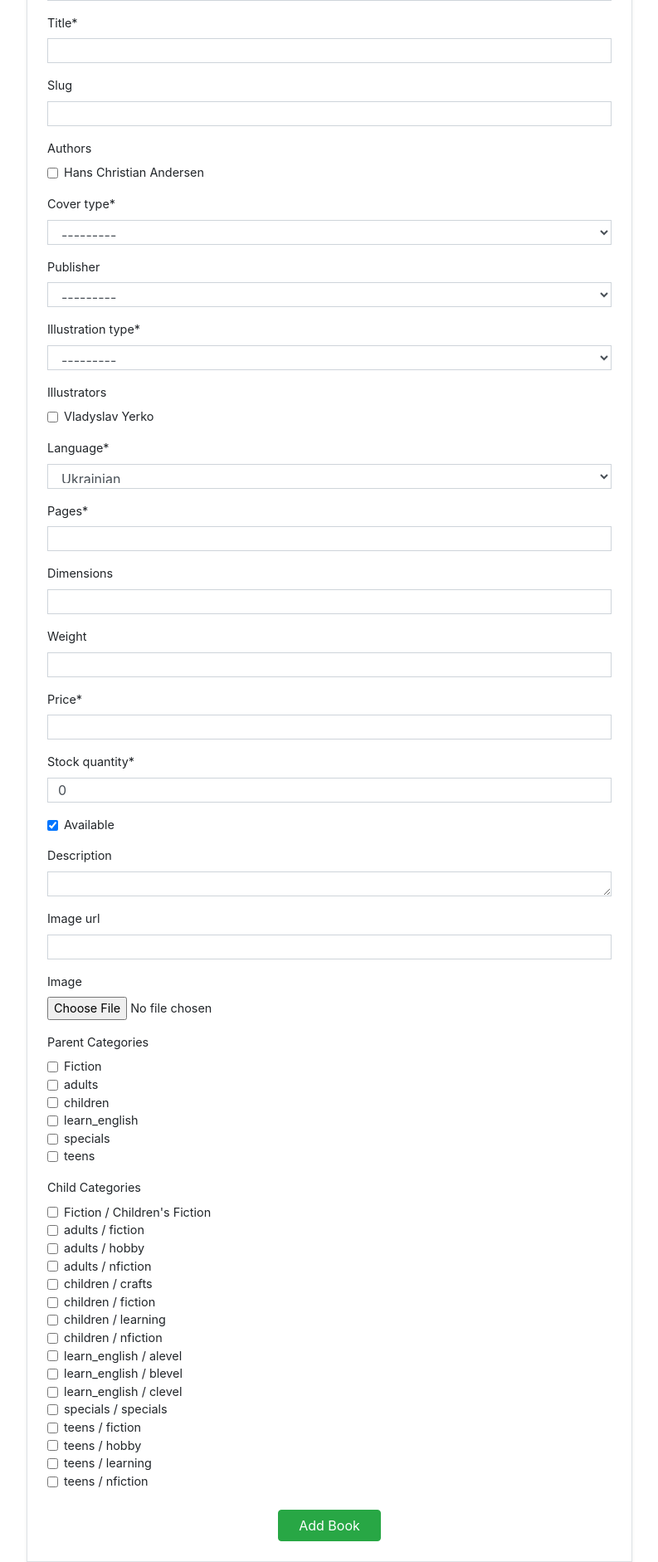
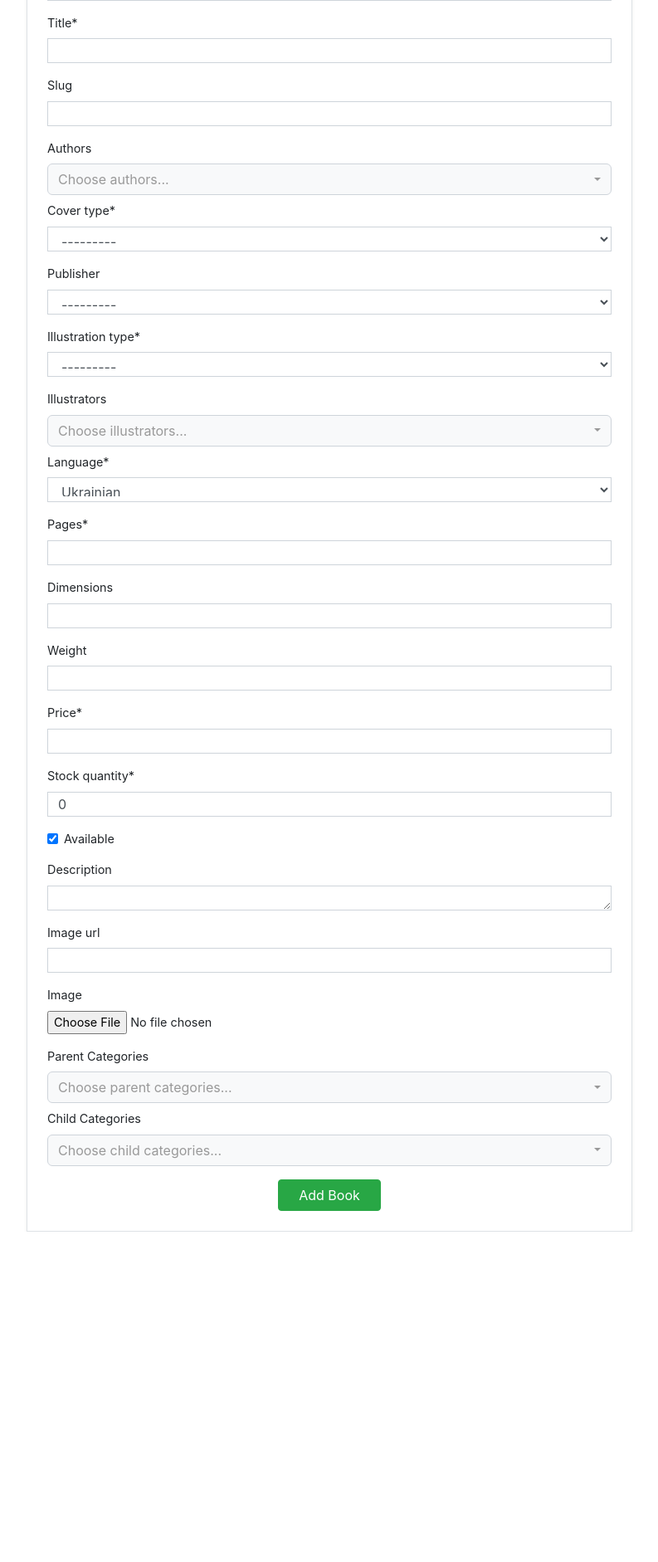
Before and after one commit to Algety/bookstore, a Django app: page /books/add/ in a window 1280 px wide. Shown: the part 292-2174 px from the top of the page at 83% size, without its empty margins (243-1036 px from the left). After the commit the page ends 1776 px from the top, so only its background shows below. Run offline with Django 3.2, Linux system fonts and the light colour scheme; data comes from the database, SQL or seed files in the repository; some libraries are stand-ins or nearby versions; some web fonts are replaced.

Commit message:
Bootstrap dropdwn with multiselect for add_book page

```diff
--- a/books/forms.py
+++ b/books/forms.py
@@ -1,29 +1,65 @@
 from django import forms
 from .models import Book, Category, BookContributor
+
+
+class MultiSelectDropdownWidget(forms.CheckboxSelectMultiple):
+    """Custom widget that renders as a dropdown with checkboxes"""
+
+    def __init__(self, attrs=None):
+        default_attrs = {'class': 'form-select-multiple-checkbox'}
+        if attrs:
+            default_attrs.update(attrs)
+        super().__init__(attrs=default_attrs)
+
+    class Media:
+        css = {
+            'all': ('https://cdn.jsdelivr.net/npm/bootstrap-select@1.14.0-beta3/dist/css/bootstrap-select.min.css',)
+        }
+        js = ('https://cdn.jsdelivr.net/npm/bootstrap-select@1.14.0-beta3/dist/js/bootstrap-select.min.js',)
 
 
 class BookForm(forms.ModelForm):
     # Separate fields for parent and child categories
     parent_categories = forms.ModelMultipleChoiceField(
         queryset=Category.objects.filter(parent__isnull=True, active=True).order_by('name'),
-        widget=forms.CheckboxSelectMultiple(attrs={'class': 'form-check-input'}),
+        widget=forms.SelectMultiple(attrs={
+            'class': 'selectpicker form-control',
+            'data-live-search': 'true',
+            'data-actions-box': 'true',
+            'title': 'Choose parent categories...'
+        }),
         required=False,
         label="Parent Categories"
     )
 
     child_categories = forms.ModelMultipleChoiceField(
         queryset=Category.objects.filter(parent__isnull=False, active=True).order_by('parent__name', 'name'),
-        widget=forms.CheckboxSelectMultiple(attrs={'class': 'form-check-input'}),
+        widget=forms.SelectMultiple(attrs={
+            'class': 'selectpicker form-control',
+            'data-live-search': 'true',
+            'data-actions-box': 'true',
+            'title': 'Choose child categories...'
+        }),
         required=False,
         label="Child Categories"
     )
 
     class Meta:
         model = Book
-        exclude = ['categories']  # Exclude the original categories field
+        exclude = ['categories']
         widgets = {
-            'authors': forms.CheckboxSelectMultiple(attrs={'class': 'form-check-input'}),
-            'illustrators': forms.CheckboxSelectMultiple(attrs={'class': 'form-check-input'}),
+            'authors': forms.SelectMultiple(attrs={
+                'class': 'selectpicker form-control',
+                'data-live-search': 'true',
+                'data-actions-box': 'true',
+                'title': 'Choose authors...'
+            }),
+            'illustrators': forms.SelectMultiple(attrs={
+                'class': 'selectpicker form-control',
+                'data-live-search': 'true',
+                'data-actions-box': 'true',
+                'title': 'Choose illustrators...'
+            }),
         }
 
     def __init__(self, *args, **kwargs):
--- a/books/templates/books/add_book.html
+++ b/books/templates/books/add_book.html
@@ -3,35 +3,33 @@
 {% load crispy_forms_tags %}
 
 {% block extra_css %}
-    {{ form.media.css }}
+    <link rel="stylesheet" href="https://cdn.jsdelivr.net/npm/bootstrap-select@1.14.0-beta3/dist/css/bootstrap-select.min.css">
     <style>
-    /* Ensure Django admin widgets display properly */
-    .selector {
-        width: 100%;
-        margin-bottom: 10px;
+    .bootstrap-select {
+        width: 100% !important;
     }
-    .selector select {
-        width: 100%;
-        height: 200px;
-    }
-    .selector-available, .selector-chosen {
-        width: 48%;
-        display: inline-block;
-        vertical-align: top;
-    }
-    .selector ul.selector-chooser {
-        width: 4%;
-        display: inline-block;
-        text-align: center;
-        margin: 0 auto;
-        vertical-align: top;
-        padding-top: 50px;
+    .bootstrap-select .dropdown-toggle {
+        border: 1px solid #ced4da;
+        border-radius: 0.375rem;
     }
     </style>
 {% endblock %}
 
 {% block extra_js %}
-    {{ form.media.js }}
+    <script src="https://cdn.jsdelivr.net/npm/bootstrap-select@1.14.0-beta3/dist/js/bootstrap-select.min.js"></script>
+    <script>
+        $(document).ready(function() {
+            // Initialize Bootstrap Select dropdowns
+            $('.selectpicker').selectpicker({
+                style: 'btn-outline-secondary',
+                size: 10,
+                liveSearch: true,
+                actionsBox: true,
+                selectedTextFormat: 'count > 2',
+                countSelectedText: '{0} items selected'
+            });
+        });
+    </script>
 {% endblock %}
 
 {% block page_header %}
```
